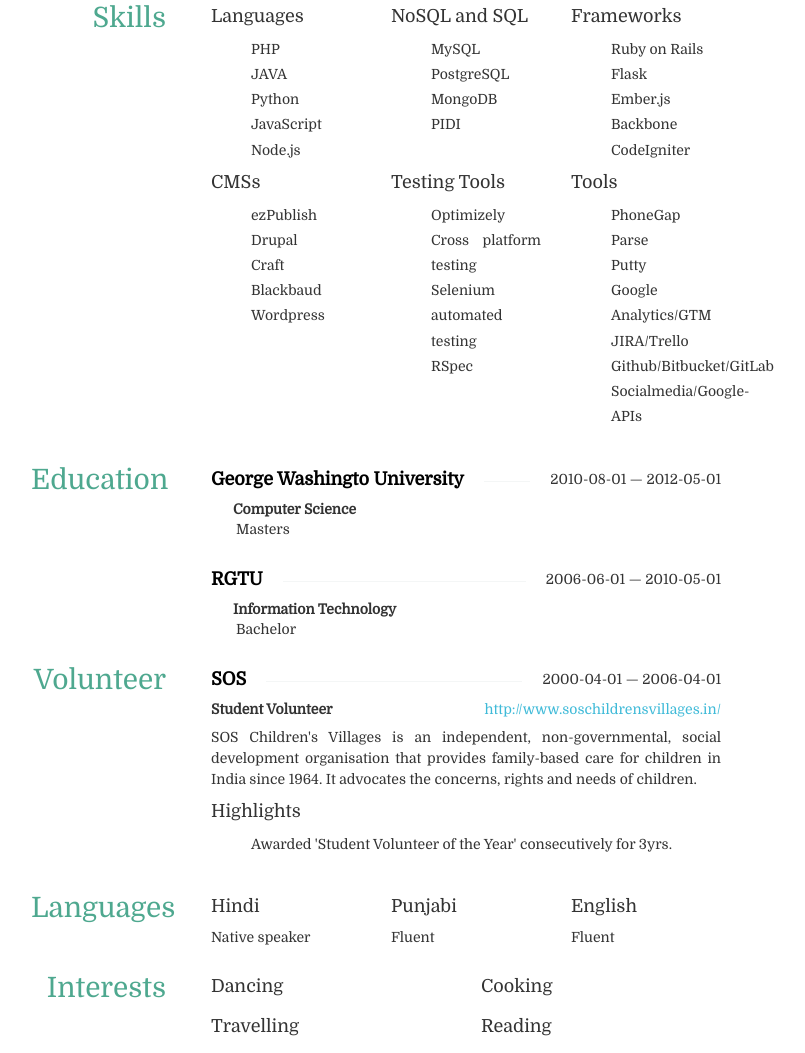
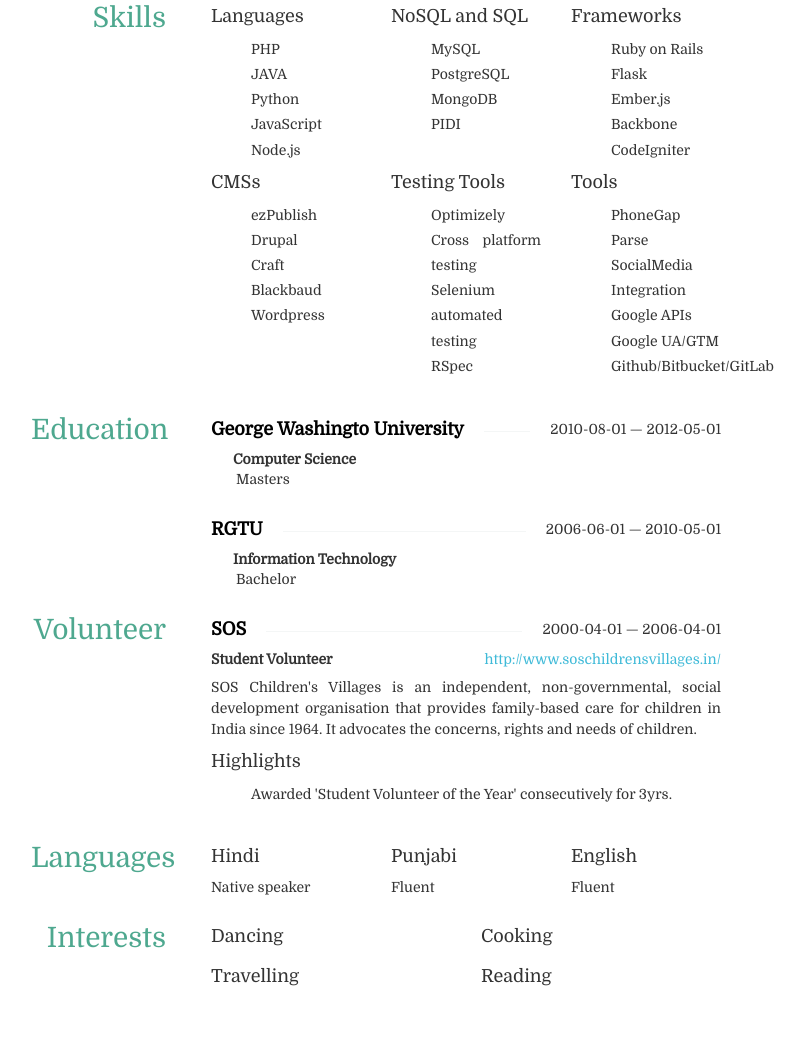
Before and after one commit to nupurkapoor/website-phase-two, a plain HTML site: page resume.html in a window 1280 px wide. Shown: the part 1540-2593 px from the top of the page, without its empty margins (264-1069 px from the left). Drawn offline with nearby package versions, Linux system fonts and the light colour scheme; some icons are missing.

Commit message:
Updating stack

```diff
--- a/resume.html
+++ b/resume.html
@@ -212,11 +212,10 @@
                      <ul class="keywords">
                         <li>PhoneGap</li>
                         <li>Parse</li>
-                        <li>Putty</li>
-                        <li>Google Analytics/GTM</li>
-                        <li>JIRA/Trello</li>
+                        <li>SocialMedia Integration</li>
+                        <li>Google APIs</li>
+                        <li>Google UA/GTM</li>
                         <li>Github/Bitbucket/GitLab</li>
-                        <li>Socialmedia/Google-APIs</li>
                      </ul>
                   </div>
                </div>
@@ -353,4 +352,4 @@
          </section>
       </div>
    </body>
-</html>
+</html></html>
```
Also changed, not shown: index.html (+3 -4 lines).
